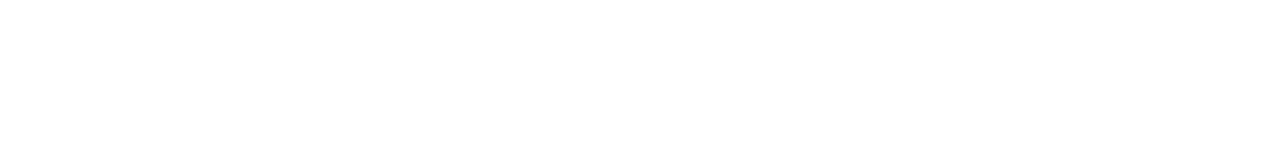
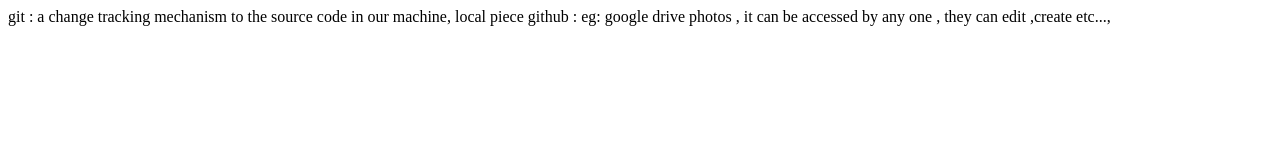
Before and after one commit to vahida00/vahida, a plain HTML site: page index.html in a window 1280 px wide. Drawn offline with Linux system fonts and the light colour scheme.

Commit message:
feat
Added new features

```diff
--- a/index.html
+++ b/index.html
@@ -9,3 +9,14 @@
 
 </body>
 </html>
+
+<!-- commits names
+feat - a new feature
+fix - a bug fix
+docs - changes in documentation
+style - everything related to styling
+refactor - code changes that neither fixes a bug or adds a feature
+test - everything related to testing
+chore - updating build tasks,package manager configs , etc -->
+git : a change tracking mechanism to the source code in our machine, local piece
+github : eg: google drive photos , it can be accessed by any one , they can edit ,create etc...,
```
